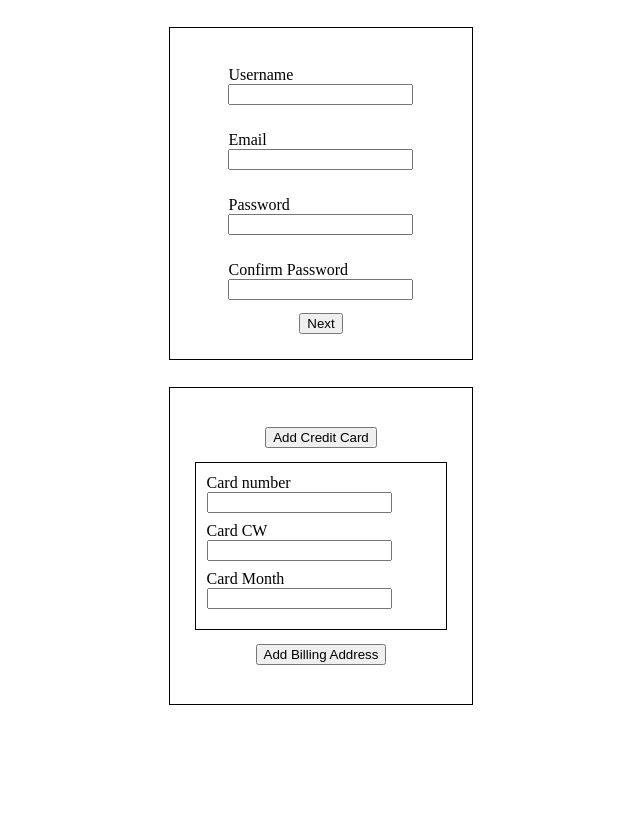
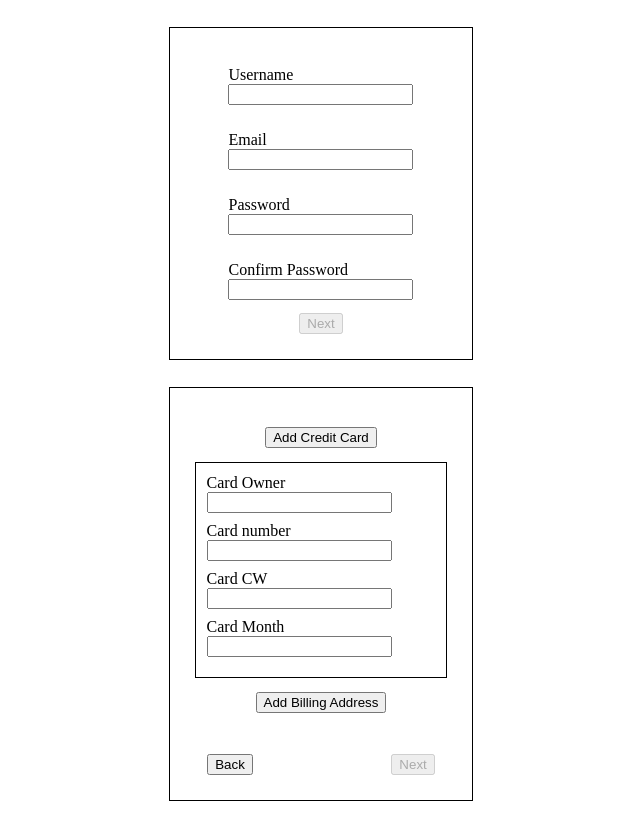
Before and after one commit to aDavtyan13/formbuilder, an Angular app: page /second in a window 1280 px wide. Both pictures are taken after a click on the button "Add Credit Card". Shown: the whole page, without its empty margins (319-959 px from the left). Before the commit the page ends 800 px from the top, so only its background shows below. Built offline with nearby package versions, Linux system fonts and the light colour scheme.

Commit message:
adding sections

```diff
--- a/src/app/first-field/first-field.component.html
+++ b/src/app/first-field/first-field.component.html
@@ -60,9 +60,9 @@
     </div>
 
    <div class = "buttonField">
-      <button type="submit"  (click)="buttClick()">Next</button>
+      <button type="submit" [disabled]="!firstpage.valid"  (click)="buttClick()">Next</button>
    </div>
-   <!-- [disabled]="!firstpage.valid" -->
+
 
 
 </form>
--- a/src/app/second-field/second-field.component.css
+++ b/src/app/second-field/second-field.component.css
@@ -48,3 +48,10 @@ input.ng-touched.ng-invalid {
 .cardSection div{
     margin:0 0 9px;
 }
+
+.nextAndBack{
+    display: flex;
+    justify-content: space-between;
+    width:90%;
+    margin-top: 27px;
+}
--- a/src/app/second-field/second-field.component.html
+++ b/src/app/second-field/second-field.component.html
@@ -3,6 +3,22 @@
         <button (click)="cardButton()">Add Credit Card</button>
     </div>
     <div class="cardSection" *ngIf = "cardOpen">
+
+         <div class="cardOwner">
+            <label for="cardOwner">Card Owner</label>
+            <input type="text" required  formControlName = "cardOwner">
+        </div>
+        <div
+            class="error"
+            *ngIf="secondpage.get('cardOwner').hasError('required') && secondpage.get('cardOwner').touched">
+            Card Owner name is required.
+        </div>
+        <div
+            class="error"
+            *ngIf="secondpage.get('cardOwner').hasError('pattern') && secondpage.get('cardOwner').touched">
+            Card Owner name should be start with Mr. or Mrs.
+        </div>
+
         <div class="cardNumber">
             <label for="cardNumber">Card number</label>
             <input type="text" required maxlength="19"  cardDir (keypress)="numberOnly($event)" formControlName = "cardNumber">
@@ -22,7 +38,7 @@
 
 
         <div class="cardCW">
-            <label for="cardCW">Card CW</label>
+            <label for="cardCW">Card CW</label> <br>
             <input type="text" maxlength="3" formControlName = "cardCW"  (keypress)="numberOnly($event)">
         </div>
         <div
@@ -94,4 +110,17 @@
 
     </div>
 
+
+    <div class = "nextAndBack">
+        <div class="backButton">
+            <button type="button">Back</button>
+        </div>
+
+        <div class="nextButton">
+            <button type="button" [disabled]="!secondpage.valid">Next</button>
+        </div>
+    </div>
+
+
+
 </form>
--- a/src/app/second-field/second-field.component.ts
+++ b/src/app/second-field/second-field.component.ts
@@ -20,12 +20,12 @@ export class SecondFieldComponent implements OnInit {
     ngOnInit() {
 
       this.secondpage = this.fb.group({
-
+        cardOwner: ['',[Validators.required,Validators.pattern('^("Mr" | "Mrs")+$')]],
         cardNumber: ['',[Validators.required,Validators.minLength(19)]],
         cardCW: ['',[Validators.required,Validators.minLength(3),Validators.maxLength(3)]],
         cardMonth: ['',[Validators.required,Validators.minLength(4)]],
         city: ['',[Validators.required, Validators.minLength(3),Validators.pattern('^[a-zA-Z]+$')]],
-        street: ['',[Validators.required,Validators.pattern('^[a-zA-Z0-9]+$')]]
+        street: ['',[Validators.required,Validators.pattern('^[a-zA-Z0-9 / . _-]+$')]]
 
       });
     }
```
